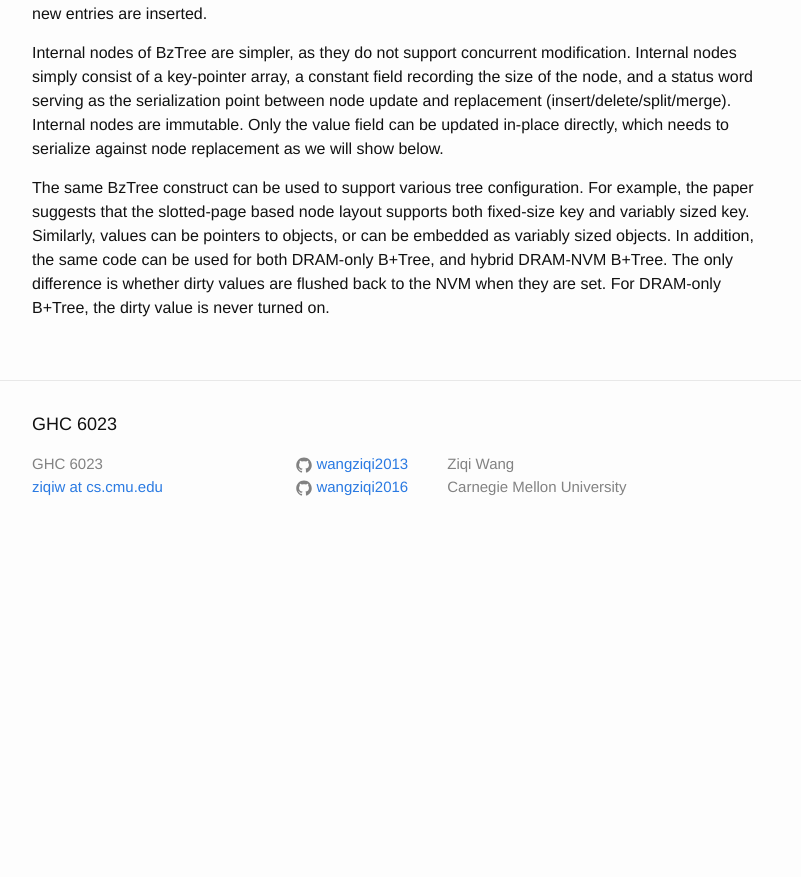
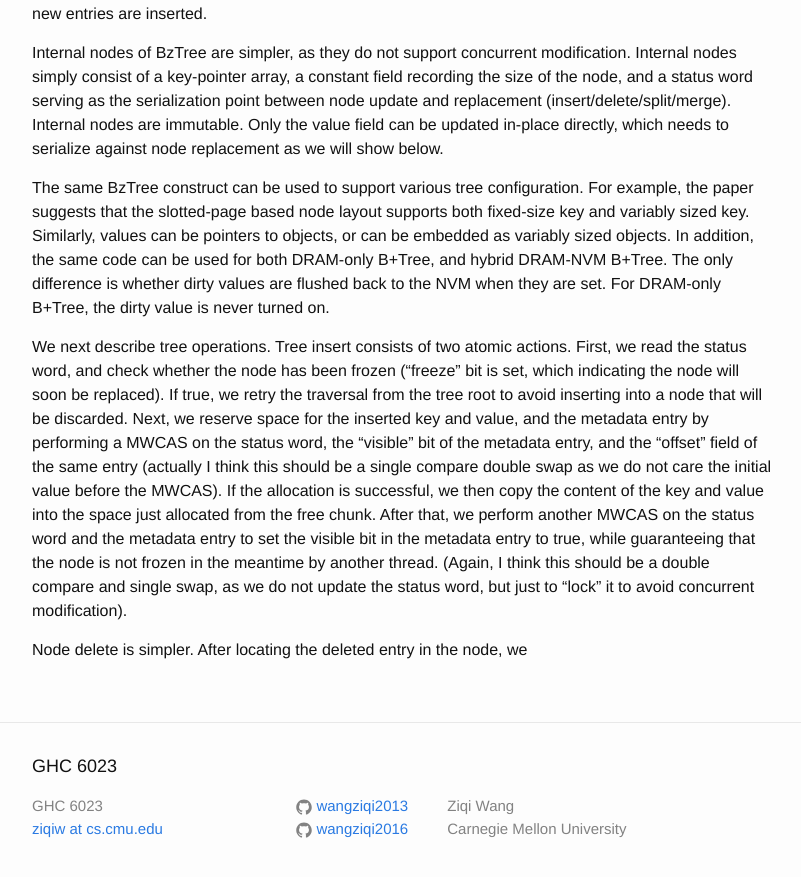
Before and after one commit to wangziqi2013/wangziqi2013.github.io, a Jekyll site: the page built from _posts/2019-11-10-bztree.markdown, in a window 1280 px wide and 900 px high, scrolled down 1750 px. Shown: the top 877 px of the window, without its empty margins (238-1039 px from the left). Built offline with Jekyll 4.4.1, drawn with Linux system fonts in a browser that asks for light colours; before the commit the page ends 2308 px from its top, so only the background shows below that.

Commit message:
Adding insertion

```diff
--- a/_posts/2019-11-10-bztree.markdown
+++ b/_posts/2019-11-10-bztree.markdown
@@ -72,3 +72,16 @@ slotted-page based node layout supports both fixed-size key and variably sized k
 to objects, or can be embedded as variably sized objects. In addition, the same code can be used for both DRAM-only
 B+Tree, and hybrid DRAM-NVM B+Tree. The only difference is whether dirty values are flushed back to the NVM when they
 are set. For DRAM-only B+Tree, the dirty value is never turned on.
+
+We next describe tree operations. Tree insert consists of two atomic actions. First, we read the status word, and check
+whether the node has been frozen ("freeze" bit is set, which indicating the node will soon be replaced). If true, we retry
+the traversal from the tree root to avoid inserting into a node that will be discarded. Next, we reserve space for the
+inserted key and value, and the metadata entry by performing a MWCAS on the status word, the "visible" bit of the metadata
+entry, and the "offset" field of the same entry (actually I think this should be a single compare double swap as we
+do not care the initial value before the MWCAS). If the allocation is successful, we then copy the content of the key
+and value into the space just allocated from the free chunk. After that, we perform another MWCAS on the status word
+and the metadata entry to set the visible bit in the metadata entry to true, while guaranteeing that the node is not
+frozen in the meantime by another thread. (Again, I think this should be a double compare and single swap, as we do
+not update the status word, but just to "lock" it to avoid concurrent modification).
+
+Node delete is simpler. After locating the deleted entry in the node, we
```
